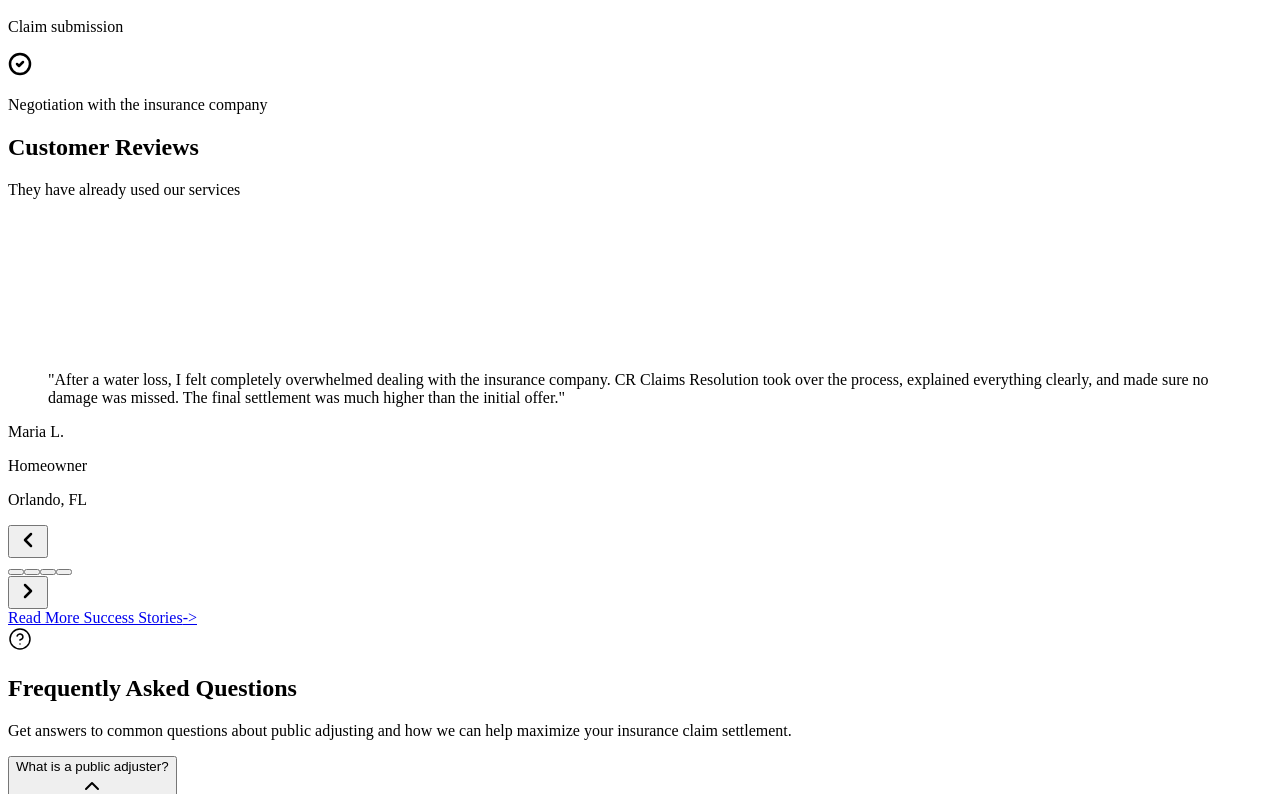
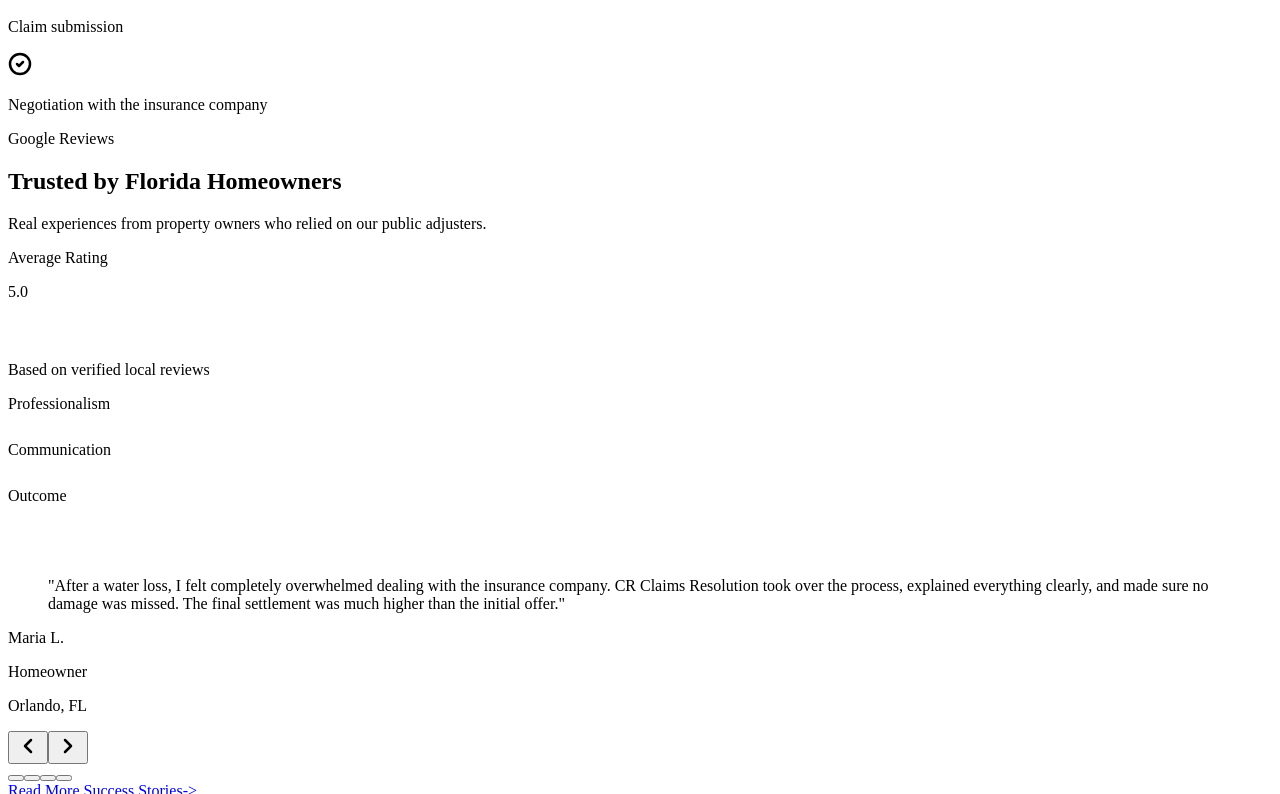
Before and after one commit to ZeroArtLord/CR-CLAIMS, a React (Vite) app: page / in a window 1280 px wide. Shown: the part 4986-5780 px from the top of the page. Built offline with nearby package versions, Linux system fonts and the light colour scheme; the HTML template or start-up script is replaced by a standard one.

Commit message:
Enhance reviews section layout

```diff
--- a/src/app/components/PremiumTestimonials.tsx
+++ b/src/app/components/PremiumTestimonials.tsx
@@ -50,59 +50,120 @@
 
   return (
     <section id="reviews" className="scroll-mt-24 py-20 px-6 bg-background">
-      <div className="max-w-md mx-auto">
+      <div className="max-w-5xl mx-auto">
         <div className="text-center mb-12">
           <Reveal>
-            <h2 className="text-[2.25rem] mb-4 tracking-tight leading-tight text-foreground">Customer Reviews</h2>
-            <p className="text-base text-muted-foreground leading-relaxed">They have already used our services</p>
+            <div className="inline-flex items-center gap-2 rounded-full bg-white px-4 py-2 text-xs font-medium text-foreground shadow-sm border border-border/30 mb-5">
+              <span className="inline-flex h-2.5 w-2.5 rounded-full bg-accent"></span>
+              Google Reviews
+            </div>
+            <h2 className="text-[2.25rem] sm:text-[2.75rem] mb-4 tracking-tight leading-tight text-foreground">
+              Trusted by Florida Homeowners
+            </h2>
+            <p className="text-base text-muted-foreground leading-relaxed max-w-2xl mx-auto">
+              Real experiences from property owners who relied on our public adjusters.
+            </p>
           </Reveal>
         </div>
 
-        {/* Testimonial Card - Distinct with gradient background */}
-        <Reveal delay={80}>
-          <div className="relative bg-gradient-to-br from-accent/8 via-white to-white rounded-[2.5rem] p-10 shadow-xl shadow-black/8 mb-10 border border-accent/10">
-            {/* Soft lighting overlay */}
-            <div className="absolute inset-0 bg-gradient-to-br from-white/40 via-transparent to-transparent rounded-[2.5rem] pointer-events-none"></div>
-
-            <div className="relative text-center">
-              {/* Stars */}
-              <div className="flex gap-1.5 mb-8 justify-center">
-                {[...Array(testimonials[currentIndex].rating)].map((_, i) => (
-                  <div key={i} className="relative">
-                    <Star className="w-5 h-5 fill-accent text-accent drop-shadow-sm" strokeWidth={0} />
-                  </div>
+        <div className="grid lg:grid-cols-[1.1fr_1.4fr] gap-8 lg:gap-12 items-stretch">
+          {/* Summary */}
+          <Reveal>
+            <div className="bg-white rounded-[2rem] p-8 lg:p-10 shadow-xl shadow-black/6 border border-border/30 h-full flex flex-col justify-between">
+              <div>
+                <p className="text-sm text-muted-foreground mb-2">Average Rating</p>
+                <div className="flex items-center gap-3">
+                  <p className="text-4xl font-medium text-foreground">5.0</p>
+                  <div className="flex gap-1">
+                    {[...Array(5)].map((_, i) => (
+                      <Star key={i} className="w-5 h-5 fill-accent text-accent" strokeWidth={0} />
                     ))}
                   </div>
+                </div>
+                <p className="text-xs text-muted-foreground mt-2">Based on verified local reviews</p>
+              </div>
 
-              {/* Quote */}
-              <blockquote className="text-[1.15rem] leading-[1.75] mb-10 text-foreground/90 tracking-tight">
-                "{testimonials[currentIndex].quote}"
-              </blockquote>
-
-              {/* Author info */}
-              <div>
-                <p className="text-lg font-medium tracking-tight mb-1 text-foreground">{testimonials[currentIndex].name}</p>
-                <p className="text-sm text-muted-foreground mb-0.5">{testimonials[currentIndex].role}</p>
-                <p className="text-sm text-muted-foreground/70">{testimonials[currentIndex].location}</p>
+              <div className="mt-8 space-y-4">
+                <div className="flex items-center justify-between text-sm">
+                  <span className="text-muted-foreground">Professionalism</span>
+                  <div className="flex gap-1">
+                    {[...Array(5)].map((_, i) => (
+                      <Star key={i} className="w-4 h-4 fill-accent text-accent" strokeWidth={0} />
+                    ))}
+                  </div>
+                </div>
+                <div className="flex items-center justify-between text-sm">
+                  <span className="text-muted-foreground">Communication</span>
+                  <div className="flex gap-1">
+                    {[...Array(5)].map((_, i) => (
+                      <Star key={i} className="w-4 h-4 fill-accent text-accent" strokeWidth={0} />
+                    ))}
+                  </div>
+                </div>
+                <div className="flex items-center justify-between text-sm">
+                  <span className="text-muted-foreground">Outcome</span>
+                  <div className="flex gap-1">
+                    {[...Array(5)].map((_, i) => (
+                      <Star key={i} className="w-4 h-4 fill-accent text-accent" strokeWidth={0} />
+                    ))}
+                  </div>
                 </div>
               </div>
             </div>
           </Reveal>
 
-        {/* Navigation */}
-        <Reveal delay={120}>
-          <div className="flex items-center justify-center gap-6 mb-6">
-            {/* Previous button */}
+          {/* Testimonial Card */}
+          <Reveal delay={90}>
+            <div className="relative bg-gradient-to-br from-accent/8 via-white to-white rounded-[2.5rem] p-10 lg:p-12 shadow-xl shadow-black/8 border border-accent/10 h-full flex flex-col">
+              <div className="absolute inset-0 bg-gradient-to-br from-white/40 via-transparent to-transparent rounded-[2.5rem] pointer-events-none"></div>
+
+              <div className="relative">
+                {/* Stars */}
+                <div className="flex gap-1.5 mb-8">
+                  {[...Array(testimonials[currentIndex].rating)].map((_, i) => (
+                    <Star key={i} className="w-5 h-5 fill-accent text-accent drop-shadow-sm" strokeWidth={0} />
+                  ))}
+                </div>
+
+                {/* Quote */}
+                <blockquote className="text-[1.15rem] leading-[1.8] mb-10 text-foreground/90 tracking-tight">
+                  "{testimonials[currentIndex].quote}"
+                </blockquote>
+
+                {/* Author info */}
+                <div className="flex items-center justify-between flex-wrap gap-4">
+                  <div>
+                    <p className="text-lg font-medium tracking-tight mb-1 text-foreground">
+                      {testimonials[currentIndex].name}
+                    </p>
+                    <p className="text-sm text-muted-foreground mb-0.5">
+                      {testimonials[currentIndex].role}
+                    </p>
+                    <p className="text-sm text-muted-foreground/70">
+                      {testimonials[currentIndex].location}
+                    </p>
+                  </div>
+
+                  <div className="flex items-center gap-3">
                     <button
                       onClick={prevTestimonial}
-              className="w-12 h-12 bg-white hover:bg-accent hover:text-white rounded-[1rem] flex items-center justify-center shadow-lg shadow-black/5 hover:shadow-xl transition-all duration-300 active:scale-95 border border-border/30"
+                      className="w-11 h-11 bg-white hover:bg-accent hover:text-white rounded-[1rem] flex items-center justify-center shadow-lg shadow-black/5 hover:shadow-xl transition-all duration-300 active:scale-95 border border-border/30"
                       aria-label="Previous testimonial"
                     >
                       <ChevronLeft className="w-5 h-5" strokeWidth={2.5} />
                     </button>
+                    <button
+                      onClick={nextTestimonial}
+                      className="w-11 h-11 bg-white hover:bg-accent hover:text-white rounded-[1rem] flex items-center justify-center shadow-lg shadow-black/5 hover:shadow-xl transition-all duration-300 active:scale-95 border border-border/30"
+                      aria-label="Next testimonial"
+                    >
+                      <ChevronRight className="w-5 h-5" strokeWidth={2.5} />
+                    </button>
+                  </div>
+                </div>
 
                 {/* Dots indicator */}
-            <div className="flex gap-2.5">
+                <div className="flex gap-2.5 mt-8">
                   {testimonials.map((_, index) => (
                     <button
                       key={index}
@@ -116,21 +177,13 @@
                     />
                   ))}
                 </div>
-
-            {/* Next button */}
-            <button
-              onClick={nextTestimonial}
-              className="w-12 h-12 bg-white hover:bg-accent hover:text-white rounded-[1rem] flex items-center justify-center shadow-lg shadow-black/5 hover:shadow-xl transition-all duration-300 active:scale-95 border border-border/30"
-              aria-label="Next testimonial"
-            >
-              <ChevronRight className="w-5 h-5" strokeWidth={2.5} />
-            </button>
+              </div>
             </div>
           </Reveal>
+        </div>
 
-        {/* Learn More Link */}
         <Reveal delay={140}>
-          <div className="text-center">
+          <div className="text-center mt-10">
             <a
               href="#contact"
               className="inline-flex items-center text-accent hover:text-accent/80 text-sm font-medium transition-colors gap-1"
```
Lines whose indentation alone changed are shown as unchanged.
